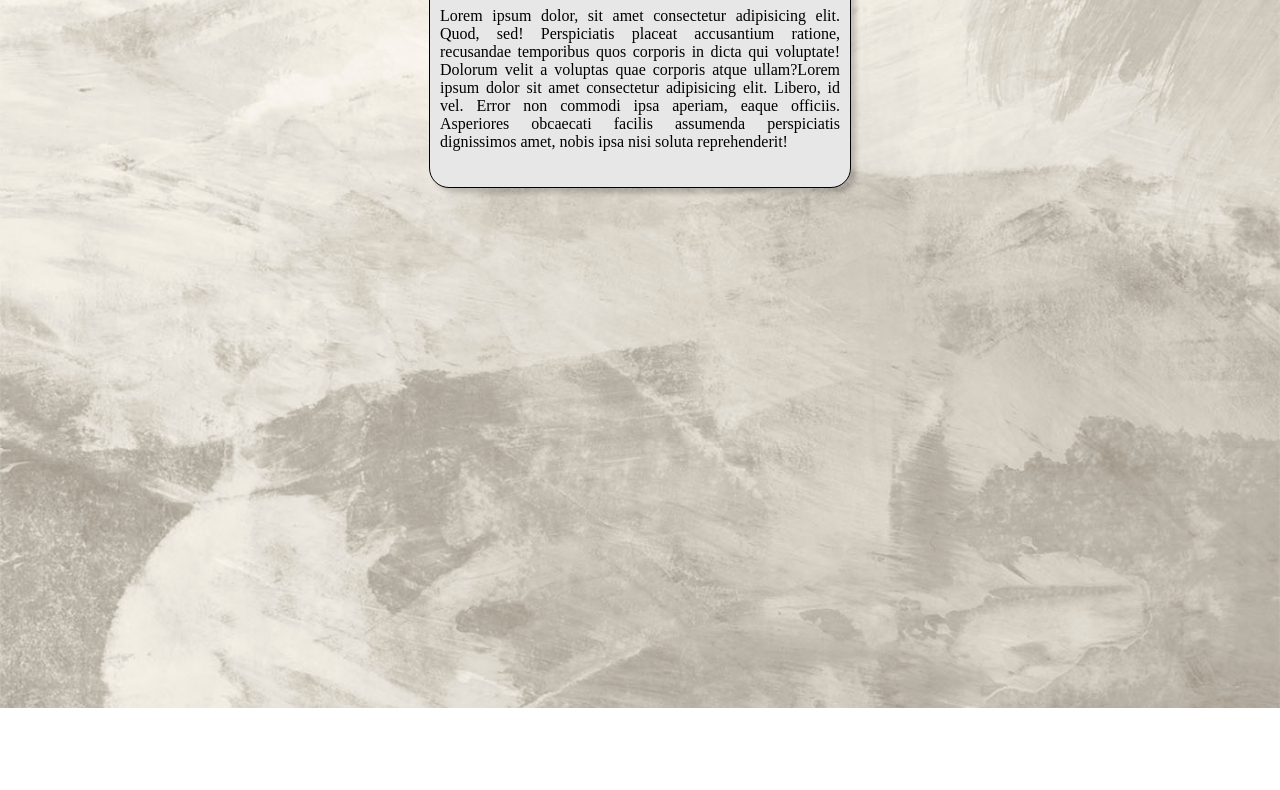
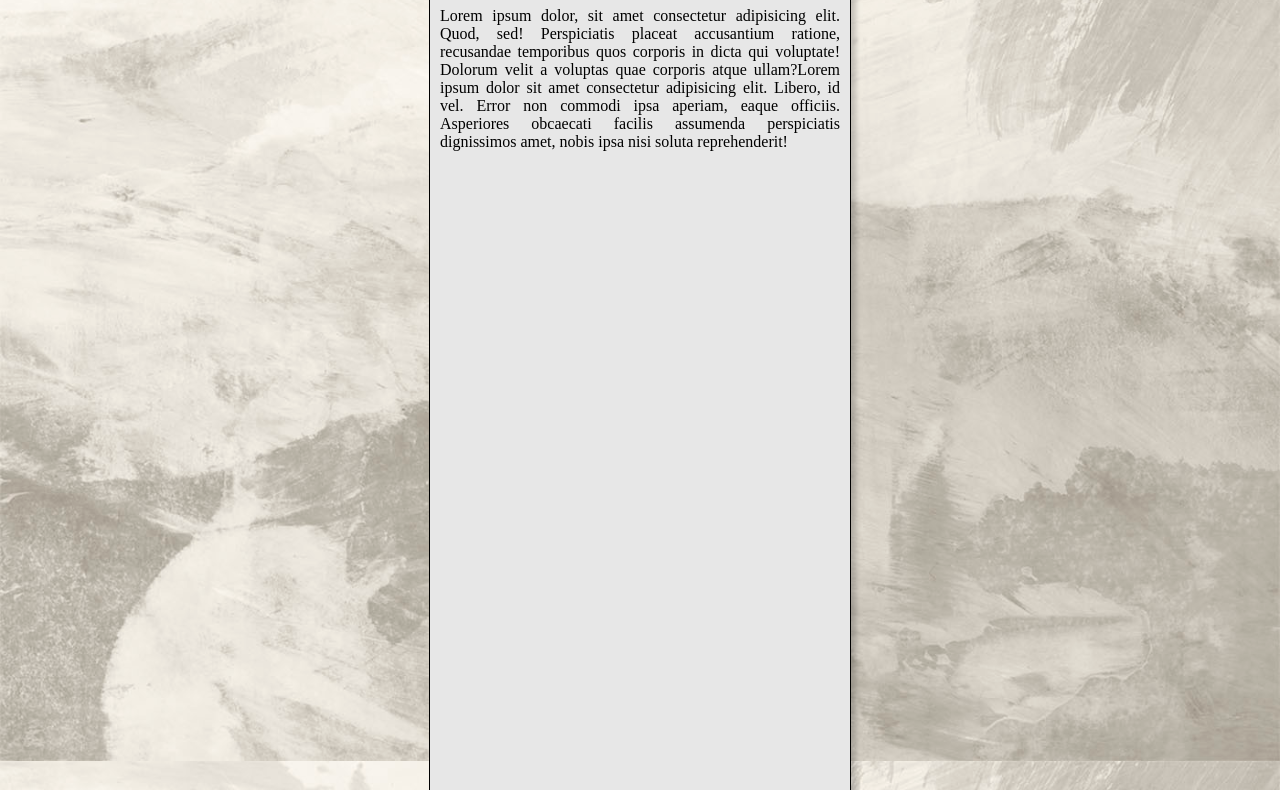
Before and after one commit to PedrooAlencar/html-css, a plain HTML site: page exercicios/ex021/index.html in a window 1280 px wide. Shown: the part 92-882 px from the top of the page. Before the commit the page ends 800 px from the top, so only its background shows below. Drawn offline with Linux system fonts and the light colour scheme.

Commit message:
Atualização ex021

```diff
--- a/exercicios/ex021/index.html
+++ b/exercicios/ex021/index.html
@@ -7,16 +7,20 @@
     <title>Fundo</title>
     <style>
         body{
-            height: 97vh;
+            /* height: 100vh;
             background-image: url(fundo.jpg);
             background-repeat: no-repeat;
             background-position: center center;
+            background-size: cover;
+            background-attachment: fixed; */
+
+            background: black url(fundo.jpg) center center no-repeat fixed;
             background-size: cover;
         }
         main {
             background-color: rgb(231, 231, 231);
             width: 400px;
-            height: 250px;
+            height: 1000px;
             padding: 10px;
             margin: auto;
             text-align: justify;
```
